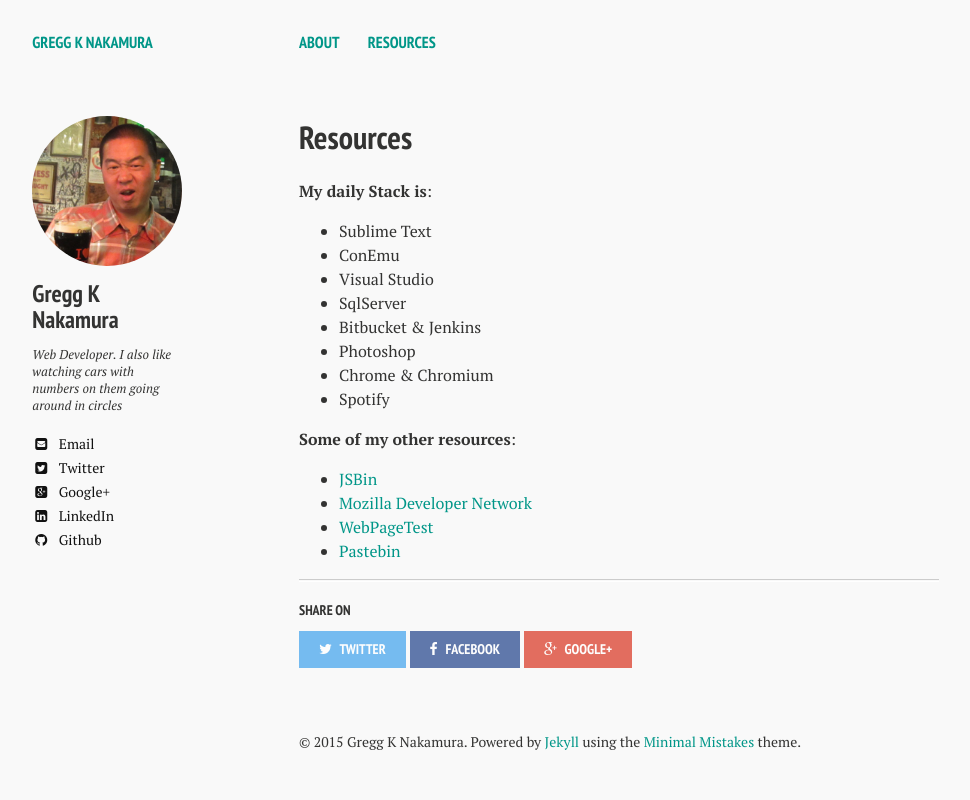
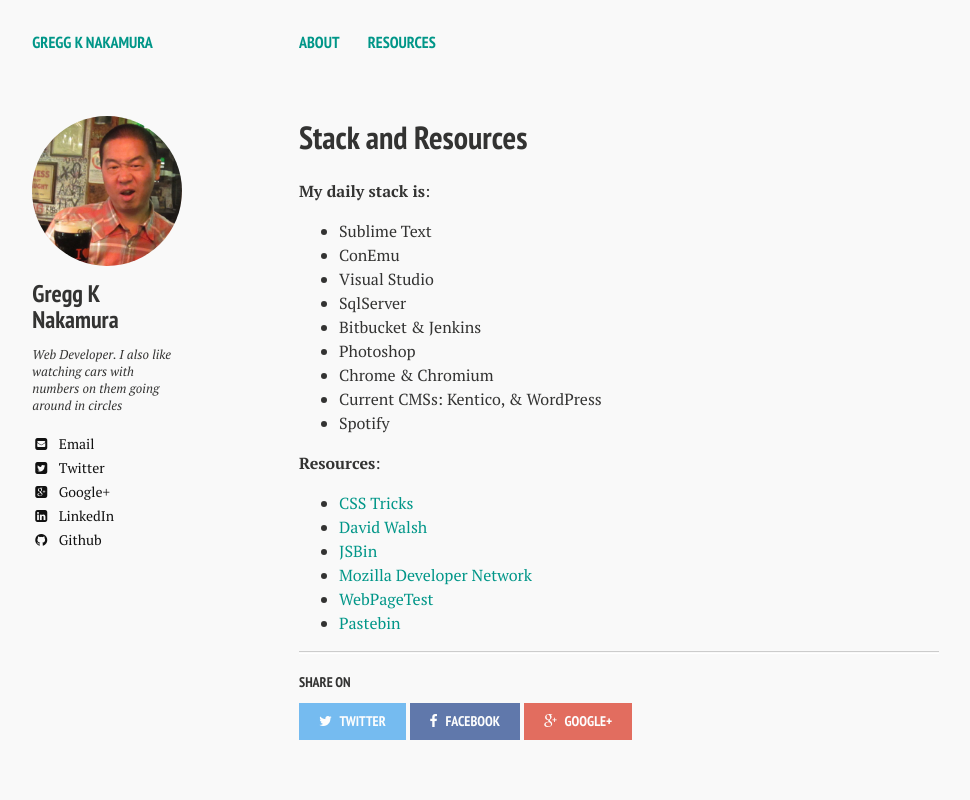
Before and after one commit to greggnakamura/greggnakamura.github.com, a Jekyll site: the page built from resources/index.md, in a window 1280 px wide. Shown: the top 800 px of the page, without its empty margins (21-991 px from the left). Built offline with Jekyll 4.4.1, drawn with Linux system fonts in a browser that asks for light colours; grey boxes are pictures that could not be loaded.

Commit message:
Updates Resources

```diff
--- a/resources/index.md
+++ b/resources/index.md
@@ -1,11 +1,11 @@
 ---
 layout: page
-title: Resources
+title: Stack and Resources
 tags: [resources]
 comments: true
 ---
 
-**My daily Stack is**:
+**My daily stack is**:
 
 - Sublime Text
 - ConEmu
@@ -14,11 +14,14 @@
 - Bitbucket & Jenkins
 - Photoshop
 - Chrome & Chromium
+- Current CMSs: Kentico, & WordPress
 - Spotify
 
 
-**Some of my other resources**:
+**Resources**:
 
+- [CSS Tricks](https://css-tricks.com/)
+- [David Walsh](http://davidwalsh.name/)
 - [JSBin](http://jsbin.com/)
 - [Mozilla Developer Network](https://developer.mozilla.org/en-US/)
 - [WebPageTest](http://www.webpagetest.org/)
```
